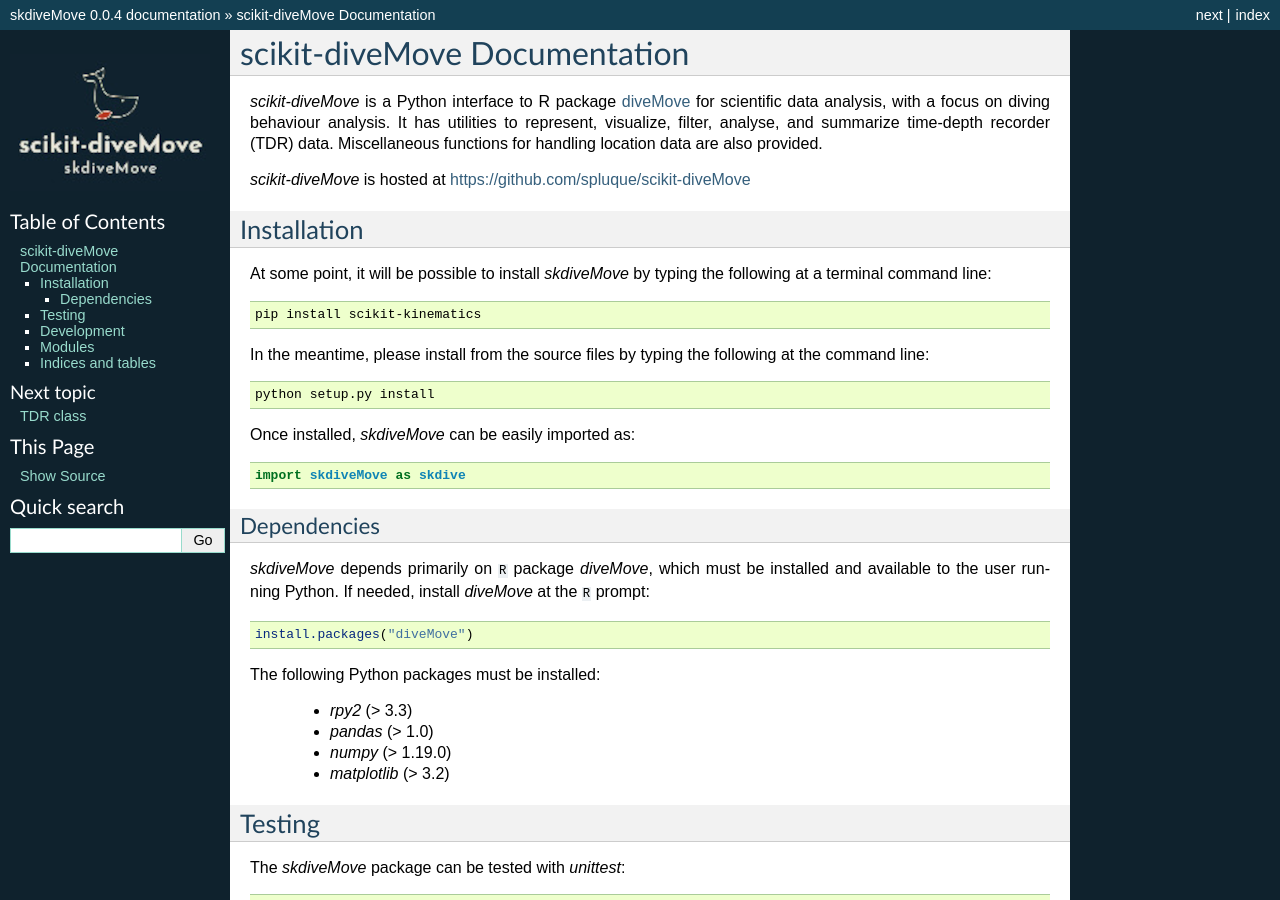
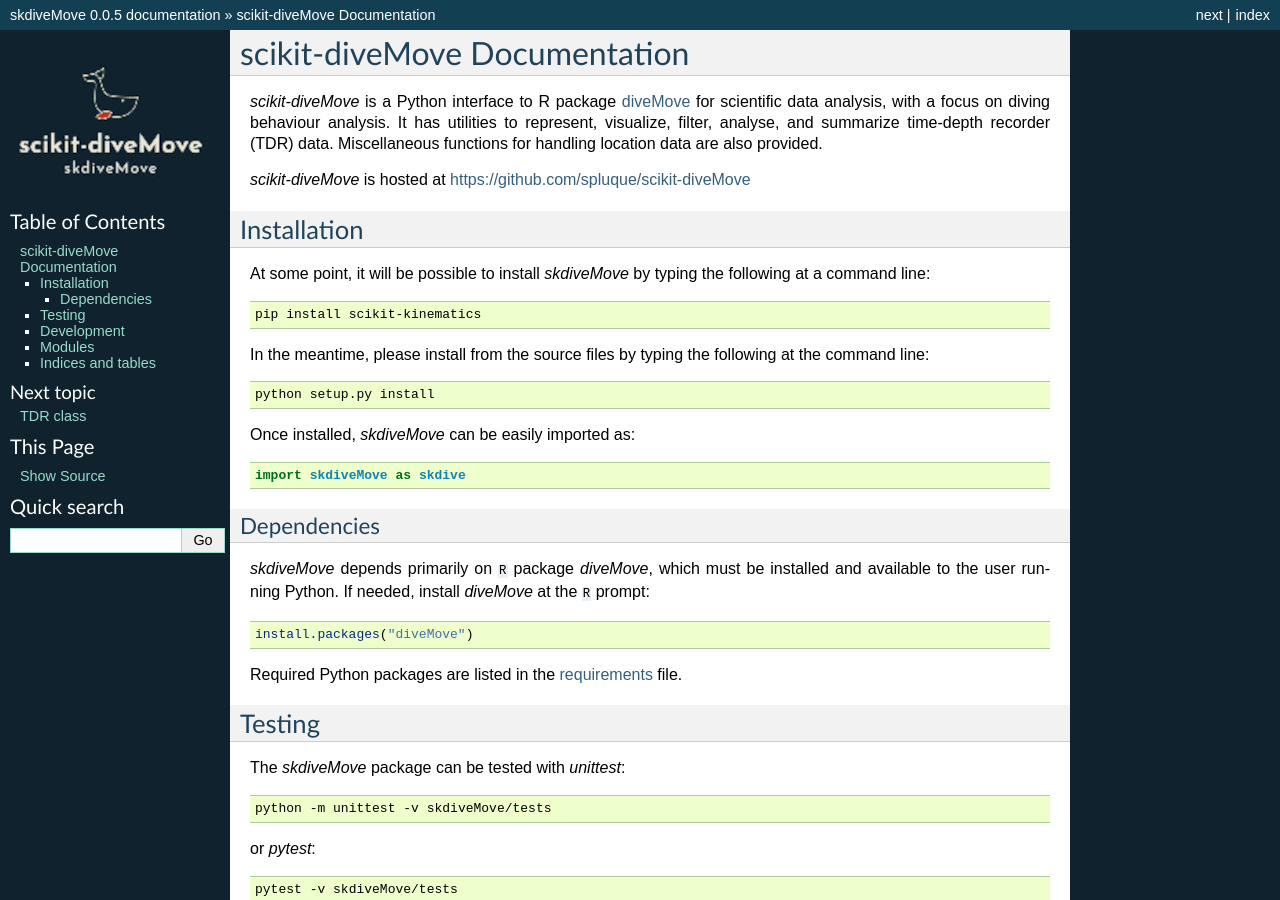
Before and after one commit to spluque/scikit-diveMove, a Sphinx documentation site: the page built from docs/source/index.rst, in a window 1280 px wide and 900 px high. Built offline with Sphinx 7.4.7, drawn with Linux system fonts in a browser that asks for light colours; some of the changed text lies outside the part shown.

```diff
--- a/docs/source/index.rst
+++ b/docs/source/index.rst
@@ -17,7 +17,7 @@ Installation
 ============
 
 At some point, it will be possible to install `skdiveMove` by typing the
-following at a terminal command line:
+following at a command line:
 
 .. code-block:: sh
 
@@ -46,12 +46,9 @@ installed and available to the user running Python.  If needed, install
 
    install.packages("diveMove")
 
-The following Python packages must be installed:
+Required Python packages are listed in the `requirements`_ file.
 
-  - `rpy2` (> 3.3)
-  - `pandas` (> 1.0)
-  - `numpy` (> 1.19.0)
-  - `matplotlib` (> 3.2)
+.. _requirements: https://github.com/spluque/scikit-diveMove/blob/master/requirements.txt
 
 
 Testing
@@ -106,7 +103,7 @@ Indices and tables
 .. note::
 
    | *Author:* Sebastian Luque
-   | *Version:* 0.0.2
+   | *Version:* 0.0.5
    | *Date:* July 2020
    | *email:* spluque@gmail.com
    | *Copyright (c):* 2020, Sebastian Luque. All rights reserved.
--- a/requirements.txt
+++ b/requirements.txt
@@ -5,5 +5,5 @@ matplotlib>=3.0
 numpy>=1.18
 pandas>=1.0
 rpy2>=3.3
+scipy>=1.5
 statsmodels>=0.11
-scipy>=1.5
--- a/setup.py
+++ b/setup.py
@@ -42,7 +42,7 @@ setup(
     download_url="https://github.com/spluque/scikit-diveMove",
     keywords=["animal behaviour", "biology", "behavioural ecology",
               "diving", "diving behaviour"],
-    url="https://https://github.com/spluque/scikit-diveMove",
+    url="https://github.com/spluque/scikit-diveMove",
     classifiers=["Development Status :: 2 - Pre-Alpha",
                  "Programming Language :: Python :: 3",
                  "Intended Audience :: Developers",
--- a/skdiveMove/__init__.py
+++ b/skdiveMove/__init__.py
@@ -8,5 +8,5 @@ from .tdr import TDR            # noqa: F401
 
 __author__ = "Sebastian Luque <spluque@gmail.com>"
 __license__ = "AGPLv3"
-__version__ = "0.0.4"
+__version__ = "0.0.5"
 __all__ = ["TDR"]
```
Also changed, not shown: README.rst (+77 -8 lines), 1 other file.
